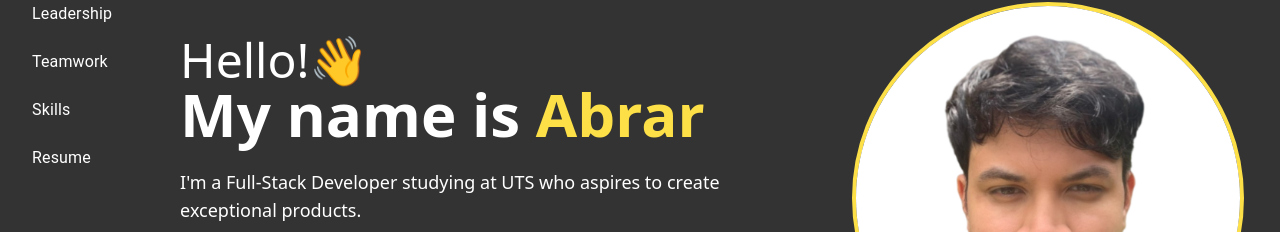
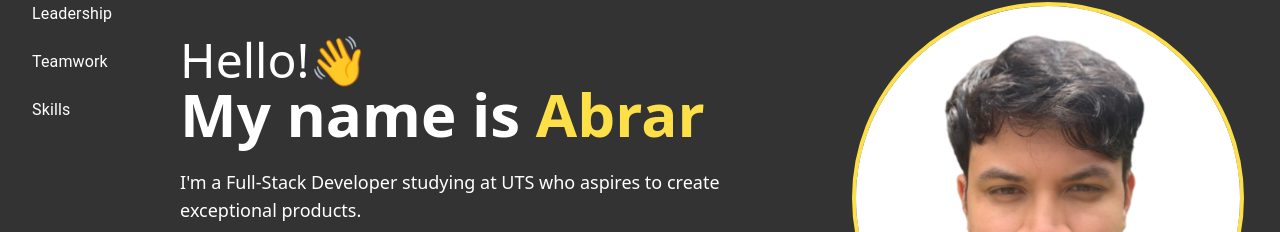
Before and after one commit to abrarbarbhuyia/portfolio-v2, a Next.js app: page / in a window 1280 px wide. Shown: the part 202-434 px from the top of the page. Built offline with nearby package versions, Linux system fonts and the light colour scheme.

Commit message:
feat: added button to make clicking nicer

```diff
--- a/src/components/Sidebar.tsx
+++ b/src/components/Sidebar.tsx
@@ -1,35 +1,30 @@
 import React from "react";
-import { List, ListItem, ListItemText, Box } from "@mui/material";
+import { List, ListItem, ListItemText } from "@mui/material";
 
 const Sidebar = () => {
   return (
-    <Box>
-      <nav className="sticky top-0 h-screen p-4 text-white">
+    <nav className="sticky top-0 h-screen text-white p-4">
       <List>
-          <ListItem component="a" href="#home">
+        <ListItem button component="a" href="#home">
           <ListItemText primary="Home" />
         </ListItem>
-          <ListItem component="a" href="#career">
+        <ListItem button component="a" href="#career">
           <ListItemText primary="Career" />
         </ListItem>
-          <ListItem component="a" href="#academic-experience">
+        <ListItem button component="a" href="#academic-experience">
           <ListItemText primary="Academic Experience" />
         </ListItem>
-          <ListItem component="a" href="#leadership">
+        <ListItem button component="a" href="#leadership">
           <ListItemText primary="Leadership" />
         </ListItem>
-          <ListItem component="a" href="#teamwork">
+        <ListItem button component="a" href="#teamwork">
           <ListItemText primary="Teamwork" />
         </ListItem>
-          <ListItem component="a" href="#skills">
+        <ListItem button component="a" href="#skills">
           <ListItemText primary="Skills" />
-          </ListItem>
-          <ListItem component="a" href="#resume">
-            <ListItemText primary="Resume" />
         </ListItem>
       </List>
     </nav>
-    </Box>
   );
 };
 
```
Lines whose indentation alone changed are shown as unchanged.
